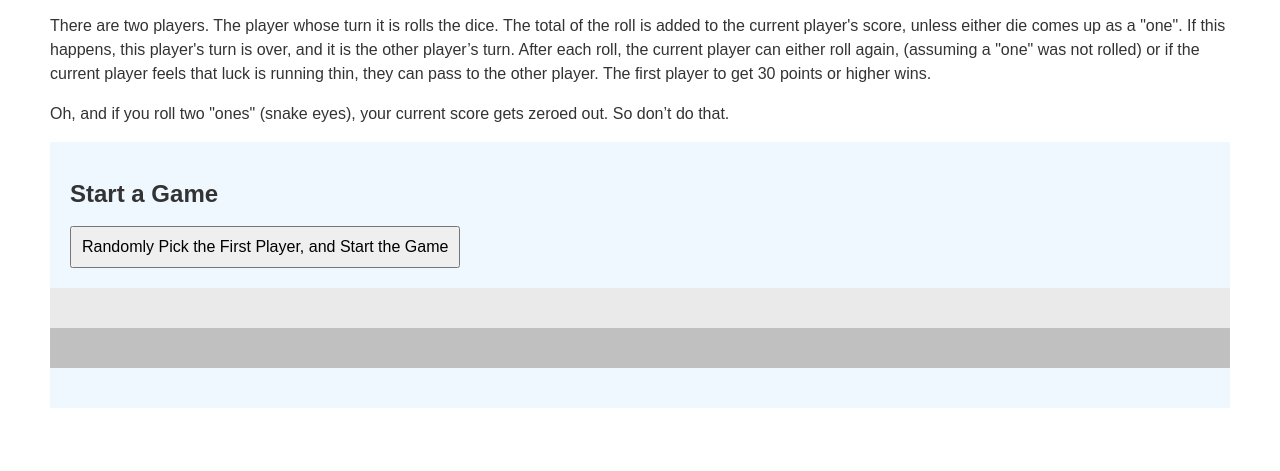
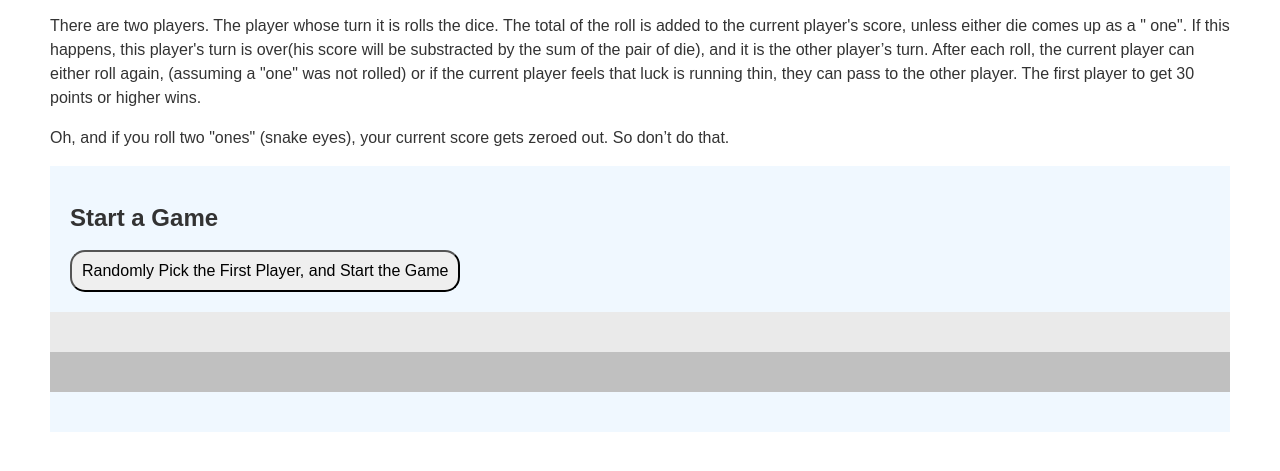
Before and after one commit to overflow999/Game_of_Pig, a plain HTML site: page index.html in a window 1280 px wide. Shown: the part 103-574 px from the top of the page. Drawn offline with nearby package versions, Linux system fonts and the light colour scheme.

Commit message:
some changes

```diff
--- a/index.html
+++ b/index.html
@@ -9,8 +9,13 @@
 </head>
 <body>
     <h1>Game of PIG</h1>
-    <p>There are two players. The player whose turn it is rolls the dice. The total of the roll is added to the current player's score, unless either die comes up as a "one". If this happens, this player's turn is over, and it is the other player’s turn. After each roll, the current player can either roll again, (assuming a "one" was not rolled) or if the current player feels that luck is running thin, they can pass to the other player. The first player to get 30 points or higher wins.</p>
-    <p>Oh, and if you roll two "ones" (snake eyes), your current score gets zeroed out. So don’t do that.</p>
+    <p>There are two players. The player whose turn it is rolls the dice. The total of the roll is added to the current player's score, unless either die comes up as a "
+        one". If this happens, this player's turn is over(his score will be substracted by the sum of the pair of die), and it
+        is the other player’s turn. After each roll, the current player can either roll again, (assuming a "one" was not
+        rolled) or if the current player feels that luck is running thin, they can pass to the other player. The first player
+        to get 30 points or higher wins.
+    </p>
+        <p>Oh, and if you roll two "ones" (snake eyes), your current score gets zeroed out. So don’t do that.</p>
 
     <div id="gamecontrol">
         <h2>Start a Game</h2>
--- a/script.js
+++ b/script.js
@@ -52,9 +52,9 @@
 
             setTimeout(setupTurn,2000)
         } else if(gameData.roll1 ===1 || gameData.roll2 === 1){
-            gameData.score[gameData.index]= gameData.score[gameData.index] - gameData.turnsum
+            gameData.score[gameData.index]= gameData.score[gameData.index] - gameData.rollsum
             gameData.index ? (gameData.index=0 ):( gameData.index = 1)
-            game.innerHTML=`<p>You rolled a 1,switching to ${gameData.players[gameData.index]}</p>`
+            game.innerHTML=`<p>You rolled a 1 (${gameData.rollsum} will be substracted from your score),switching to ${gameData.players[gameData.index]}</p>`
             setTimeout(setupTurn,2000)
         }
 
--- a/styles.css
+++ b/styles.css
@@ -7,6 +7,12 @@ body {
 
 button {
     padding: 10px;
+    color: black;
+    border-radius: 15px;
+
+}
+button:hover{
+    background-color: rgba(0, 225, 255, 0.808);
 }
 
 div {
```
